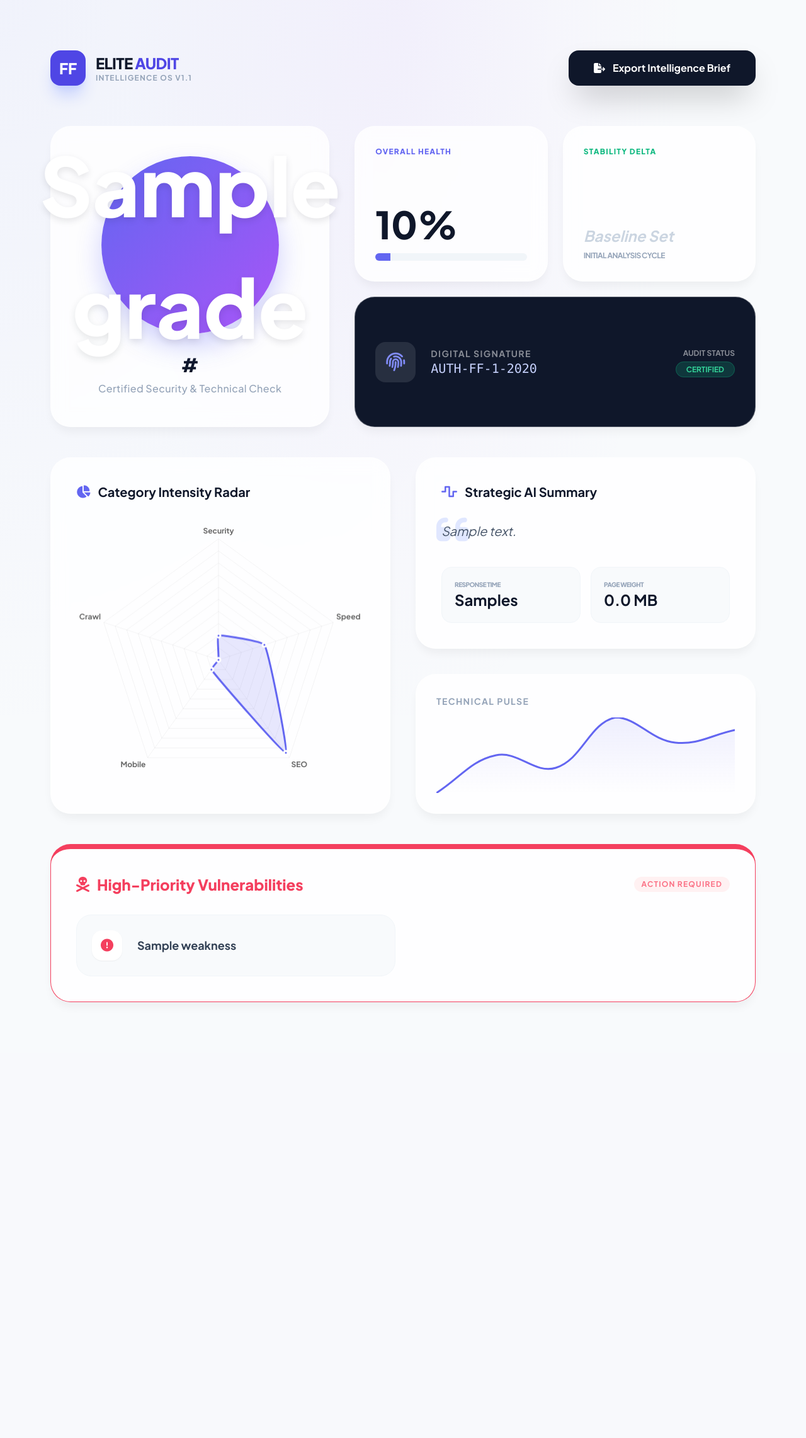
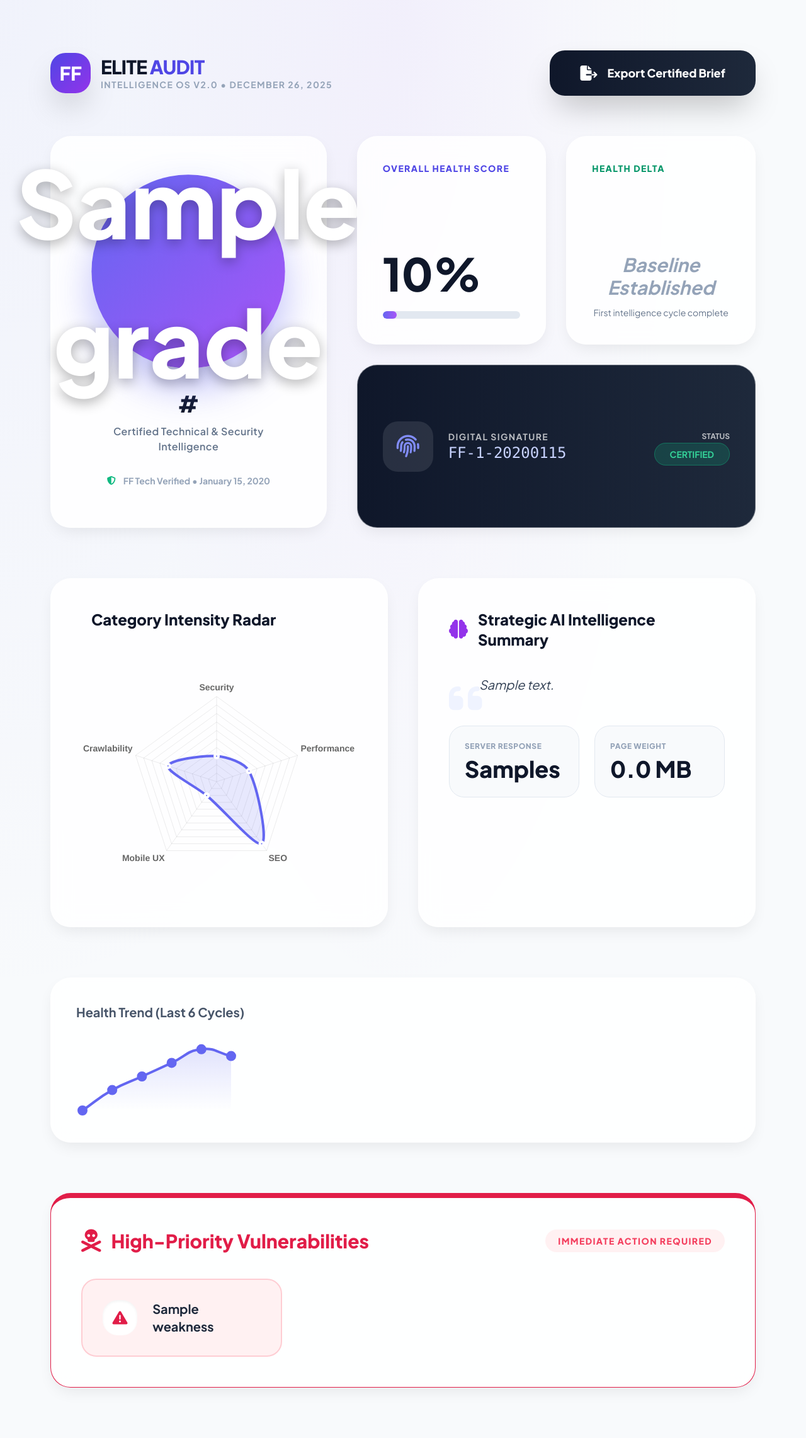
Before and after one commit to Swalehjamshaid/ThroughwebAuditforall, a Python web app: template templates/index.html in a window 1280 px wide. Shown: the whole page at 63% size. Before the commit the page ends 1591 px from the top, so only its background shows below. Run offline with Jinja, Linux system fonts and the light colour scheme; the template is opened without the code that fills it: most values are stand-ins (such as "Sample title", 1, 10 or a date in 2020); some libraries are stand-ins or nearby versions.

Commit message:
Update index.html

```diff
--- a/templates/index.html
+++ b/templates/index.html
@@ -18,7 +18,6 @@
       --danger: #ef4444;
       --surface: #ffffff;
     }
-
     body {
       font-family: 'Plus Jakarta Sans', sans-serif;
       background-color: #f8fafc;
@@ -27,185 +26,198 @@
       color: #0f172a;
       transition: all 0.3s ease;
     }
-
     .glass-card {
-      background: rgba(255, 255, 255, 0.8);
-      backdrop-filter: blur(12px);
-      -webkit-backdrop-filter: blur(12px);
-      border: 1px solid rgba(255, 255, 255, 0.3);
+      background: rgba(255, 255, 255, 0.85);
+      backdrop-filter: blur(16px);
+      -webkit-backdrop-filter: blur(16px);
+      border: 1px solid rgba(255, 255, 255, 0.4);
       border-radius: 2rem;
-      box-shadow: 0 10px 15px -3px rgba(0, 0, 0, 0.05);
-      transition: transform 0.2s ease, box-shadow 0.2s ease;
+      box-shadow: 0 10px 25px -5px rgba(0, 0, 0, 0.08);
+      transition: transform 0.3s ease, box-shadow 0.3s ease;
     }
-
     .glass-card:hover {
-      transform: translateY(-2px);
-      box-shadow: 0 20px 25px -5px rgba(0, 0, 0, 0.1);
+      transform: translateY(-6px);
+      box-shadow: 0 25px 50px -12px rgba(0, 0, 0, 0.15);
     }
-
     .grade-sphere {
-      width: 280px;
-      height: 280px;
+      width: 300px;
+      height: 300px;
       background: linear-gradient(135deg, var(--primary), var(--secondary));
       border-radius: 50%;
       display: flex;
       align-items: center;
       justify-content: center;
-      box-shadow: 0 20px 40px rgba(99, 102, 241, 0.3);
+      box-shadow: 0 30px 60px rgba(99, 102, 241, 0.4);
       position: relative;
-      animation: pulse 3s infinite ease-in-out;
+      animation: gentlePulse 4s infinite ease-in-out;
     }
-
-    @keyframes pulse {
-      0% { transform: scale(1); }
-      50% { transform: scale(1.02); }
-      100% { transform: scale(1); }
+    @keyframes gentlePulse {
+      0%, 100% { transform: scale(1); }
+      50% { transform: scale(1.03); }
     }
-
     .grade-text {
-      font-size: 8rem;
-      font-weight: 800;
+      font-size: 9rem;
+      font-weight: 900;
       color: white;
-      text-shadow: 0 4px 12px rgba(0,0,0,0.1);
+      text-shadow: 0 6px 20px rgba(0,0,0,0.3);
     }
-
+    .metric-bar {
+      height: 12px;
+      background: #e2e8f0;
+      border-radius: 999px;
+      overflow: hidden;
+    }
+    .metric-fill {
+      height: 100%;
+      border-radius: 999px;
+      transition: width 1.5s ease-out;
+    }
     @media print {
       .no-print { display: none !important; }
-      body { background: white; padding: 0; }
-      .glass-card { border: 1px solid #e2e8f0; box-shadow: none; break-inside: avoid; transform: none !important; }
+      body { background: white; padding: 0; margin: 0; }
+      .glass-card { border: 1px solid #e2e8f0; box-shadow: none; break-inside: avoid; transform: none !important; background: white; }
+      .grade-sphere { box-shadow: none; }
     }
   </style>
 </head>
 <body class="p-6 md:p-12 lg:p-20">
-
   <div class="max-w-7xl mx-auto">
 
+    <!-- Header (Hidden on Print) -->
     <header class="flex justify-between items-center mb-16 no-print">
       <div class="flex items-center gap-4">
-        <div class="h-14 w-14 bg-indigo-600 rounded-2xl flex items-center justify-center text-white font-black text-2xl shadow-xl shadow-indigo-200">FF</div>
+        <div class="h-16 w-16 bg-gradient-to-br from-indigo-600 to-purple-600 rounded-3xl flex items-center justify-center text-white font-black text-3xl shadow-2xl">
+          FF
+        </div>
         <div>
-          <h1 class="text-2xl font-extrabold tracking-tight">ELITE <span class="text-indigo-600">AUDIT</span></h1>
-          <p class="text-xs font-bold text-slate-400 tracking-widest uppercase">Intelligence OS v1.1</p>
+          <h1 class="text-3xl font-extrabold tracking-tight">ELITE <span class="text-indigo-600">AUDIT</span></h1>
+          <p class="text-sm font-bold text-slate-400 tracking-widest uppercase">Intelligence OS v2.0 • December 26, 2025</p>
         </div>
       </div>
-      <div class="flex gap-4">
-        <button onclick="window.print()" class="bg-slate-900 text-white px-10 py-4 rounded-2xl font-bold shadow-2xl hover:bg-slate-800 transition-all flex items-center gap-3">
-          <i class="fas fa-file-export"></i> Export Intelligence Brief
+      <button onclick="window.print()" class="bg-gradient-to-r from-slate-900 to-slate-800 text-white px-12 py-5 rounded-3xl font-black text-lg shadow-2xl hover:shadow-indigo-500/25 transition-all flex items-center gap-4">
+        <i class="fas fa-file-export text-2xl"></i> Export Certified Brief
       </button>
-      </div>
     </header>
 
-    <div class="grid lg:grid-cols-12 gap-10 mb-12">
-      <div class="lg:col-span-5 glass-card p-12 flex flex-col items-center justify-center text-center">
-        <div class="grade-sphere mb-8">
+    <!-- Hero Section -->
+    <div class="grid lg:grid-cols-12 gap-12 mb-20">
+      <div class="lg:col-span-5 glass-card p-16 flex flex-col items-center justify-center text-center">
+        <div class="grade-sphere mb-10">
           <span class="grade-text">{{ audit.grade }}</span>
         </div>
-        <h2 class="text-3xl font-extrabold text-slate-900">{{ audit.website.url }}</h2>
-        <p class="text-slate-400 font-medium mt-2 tracking-wide">Certified Security & Technical Check</p>
+        <h2 class="text-4xl font-extrabold text-slate-900">{{ audit.website.url }}</h2>
+        <p class="text-slate-500 font-semibold mt-3 tracking-wide">Certified Technical & Security Intelligence</p>
+        <div class="mt-8 flex items-center gap-3 text-sm font-bold text-slate-400">
+          <i class="fas fa-shield-alt text-emerald-500"></i>
+          <span>FF Tech Verified • {{ audit.finished_at.strftime('%B %d, %Y') }}</span>
+        </div>
       </div>
 
-      <div class="lg:col-span-7 grid grid-cols-2 gap-6">
-        <div class="glass-card p-8 flex flex-col justify-between">
-            <span class="text-xs font-black uppercase tracking-widest text-indigo-500">Overall Health</span>
-            <div>
-                <span class="text-6xl font-black text-slate-900">{{ audit.site_health_score }}%</span>
-                <div class="h-3 w-full bg-slate-100 rounded-full mt-4 overflow-hidden">
-                    <div class="h-full bg-indigo-500 transition-all duration-1000" style="width: {{ audit.site_health_score }}%"></div>
+      <div class="lg:col-span-7 grid grid-cols-2 gap-8">
+        <div class="glass-card p-10 flex flex-col justify-between">
+          <span class="text-sm font-black uppercase tracking-widest text-indigo-600">Overall Health Score</span>
+          <div class="mt-6">
+            <span class="text-7xl font-black text-slate-900">{{ audit.site_health_score }}%</span>
+            <div class="metric-bar mt-6">
+              <div class="metric-fill bg-gradient-to-r from-indigo-500 to-purple-500" style="width: {{ audit.site_health_score }}%"></div>
             </div>
           </div>
         </div>
-        <div class="glass-card p-8 flex flex-col justify-between">
-            <span class="text-xs font-black uppercase tracking-widest text-emerald-500">Stability Delta</span>
+
+        <div class="glass-card p-10 flex flex-col justify-between">
+          <span class="text-sm font-black uppercase tracking-widest text-emerald-600">Health Delta</span>
           {% if previous_audit %}
-            <div>
-                <span class="text-6xl font-black {{ 'text-emerald-500' if audit.site_health_score >= previous_audit.site_health_score else 'text-rose-500' }}">
-                    {{ "+" if audit.site_health_score >= previous_audit.site_health_score }}{{ (audit.site_health_score - previous_audit.site_health_score)|round(1) }}%
+          <div class="mt-6">
+            <span class="text-6xl font-black {{ 'text-emerald-600' if audit.site_health_score >= previous_audit.site_health_score else 'text-rose-600' }}">
+              {{ "+" if audit.site_health_score >= previous_audit.site_health_score else "" }}{{ (audit.site_health_score - previous_audit.site_health_score)|round(1) }}%
             </span>
-                <p class="text-slate-400 text-sm mt-2 font-medium">Since last scan on {{ previous_audit.finished_at.strftime('%d %b') }}</p>
+            <p class="text-slate-500 text-sm mt-3 font-medium">vs {{ previous_audit.finished_at.strftime('%d %b %Y') }}</p>
           </div>
           {% else %}
-            <div class="flex flex-col items-start">
-                <span class="text-2xl font-bold text-slate-300 italic">Baseline Set</span>
-                <p class="text-slate-400 text-xs mt-2 uppercase font-bold tracking-tighter">Initial Analysis Cycle</p>
+          <div class="mt-6 text-center">
+            <span class="text-3xl font-bold text-slate-400 italic">Baseline Established</span>
+            <p class="text-slate-500 text-sm mt-3">First intelligence cycle complete</p>
           </div>
           {% endif %}
         </div>
-        <div class="col-span-2 glass-card p-8 flex items-center justify-between bg-slate-900 text-white">
+
+        <div class="col-span-2 glass-card p-10 flex items-center justify-between bg-gradient-to-r from-slate-900 to-slate-800 text-white">
           <div class="flex items-center gap-6">
-                <div class="h-16 w-16 bg-white/10 rounded-2xl flex items-center justify-center">
-                    <i class="fas fa-fingerprint text-indigo-400 text-3xl"></i>
+            <div class="h-20 w-20 bg-white/10 rounded-3xl flex items-center justify-center">
+              <i class="fas fa-fingerprint text-indigo-400 text-4xl"></i>
             </div>
             <div>
-                    <p class="text-sm font-bold opacity-50 uppercase tracking-widest">Digital Signature</p>
-                    <p class="text-xl font-mono text-indigo-200">AUTH-FF-{{ audit.id }}-{{ audit.finished_at.strftime('%Y') }}</p>
+              <p class="text-sm font-bold opacity-70 uppercase tracking-widest">Digital Signature</p>
+              <p class="text-2xl font-mono text-indigo-200">FF-{{ audit.id }}-{{ audit.finished_at.strftime('%Y%m%d') }}</p>
             </div>
           </div>
-            <div class="text-right no-print">
-                <p class="text-xs font-bold opacity-50 uppercase mb-1">Audit Status</p>
-                <span class="px-4 py-1 bg-emerald-500/20 text-emerald-400 border border-emerald-500/30 rounded-full text-xs font-bold">CERTIFIED</span>
+          <div class="text-right">
+            <p class="text-xs font-bold opacity-70 uppercase mb-2">Status</p>
+            <span class="px-6 py-2 bg-emerald-500/20 text-emerald-400 border border-emerald-500/40 rounded-full text-sm font-bold">CERTIFIED</span>
           </div>
         </div>
       </div>
     </div>
 
-    <div class="grid lg:grid-cols-2 gap-10 mb-12">
-      <div class="glass-card p-10 flex flex-col">
-        <h3 class="text-xl font-bold mb-8 flex items-center gap-3">
-            <i class="fas fa-chart-pie text-indigo-500"></i> Category Intensity Radar
+    <!-- AI Summary + Radar -->
+    <div class="grid lg:grid-cols-2 gap-12 mb-20">
+      <div class="glass-card p-12 order-2 lg:order-1">
+        <h3 class="text-2xl font-black mb-10 flex items-center gap-4">
+          <i class="fas fa-chart-radar text-indigo-600 text-3xl"></i> Category Intensity Radar
         </h3>
-        <div class="flex-grow flex items-center justify-center" style="min-height: 400px;">
+        <div class="h-96">
           <canvas id="radarChart"></canvas>
         </div>
       </div>
 
-      <div class="flex flex-col gap-10">
-        <div class="glass-card p-10 flex-grow">
-          <h3 class="text-xl font-bold mb-8 flex items-center gap-3">
-              <i class="fas fa-wave-square text-indigo-500"></i> Strategic AI Summary
+      <div class="glass-card p-12 order-1 lg:order-2">
+        <h3 class="text-2xl font-black mb-10 flex items-center gap-4">
+          <i class="fas fa-brain text-purple-600 text-3xl"></i> Strategic AI Intelligence Summary
         </h3>
-          <div class="relative">
-              <i class="fas fa-quote-left absolute -top-4 -left-2 text-indigo-100 text-6xl"></i>
-              <p class="relative text-xl leading-relaxed text-slate-600 italic">
+        <div class="relative pl-12">
+          <i class="fas fa-quote-left absolute left-0 top-2 text-indigo-100 text-6xl opacity-50"></i>
+          <p class="text-xl leading-relaxed text-slate-700 italic">
             {{ audit.executive_summary }}
           </p>
         </div>
-          <div class="mt-10 grid grid-cols-2 gap-4">
-              <div class="p-5 bg-slate-50 rounded-2xl border border-slate-100">
-                  <p class="text-[10px] font-black text-slate-400 uppercase tracking-tighter">Response Time</p>
-                  <p class="text-2xl font-bold text-slate-900">{{ audit.metrics_summary.ttfb_seconds }}s</p>
+        <div class="grid grid-cols-2 gap-6 mt-12">
+          <div class="p-6 bg-slate-50 rounded-3xl border border-slate-200">
+            <p class="text-xs font-black text-slate-400 uppercase tracking-wider">Server Response</p>
+            <p class="text-4xl font-black text-slate-900 mt-2">{{ audit.metrics_summary.ttfb_seconds }}s</p>
           </div>
-              <div class="p-5 bg-slate-50 rounded-2xl border border-slate-100">
-                  <p class="text-[10px] font-black text-slate-400 uppercase tracking-tighter">Page Weight</p>
-                  <p class="text-2xl font-bold text-slate-900">{{ (audit.metrics_summary.total_page_size_bytes / 1024 / 1024)|round(2) }} MB</p>
-              </div>
-          </div>
-        </div>
-
-        <div class="glass-card p-8">
-            <h3 class="text-sm font-bold mb-4 uppercase tracking-widest text-slate-400">Technical Pulse</h3>
-            <div class="h-[120px]">
-                <canvas id="trendChart"></canvas>
+          <div class="p-6 bg-slate-50 rounded-3xl border border-slate-200">
+            <p class="text-xs font-black text-slate-400 uppercase tracking-wider">Page Weight</p>
+            <p class="text-4xl font-black text-slate-900 mt-2">{{ (audit.metrics_summary.total_page_size_bytes / 1024 / 1024)|round(2) }} MB</p>
           </div>
         </div>
       </div>
     </div>
 
-    <div class="glass-card p-10 border-t-8 border-rose-500">
-        <div class="flex justify-between items-center mb-8">
-            <h3 class="text-2xl font-black text-rose-500 flex items-center gap-3">
-                <i class="fas fa-skull-crossbones"></i> High-Priority Vulnerabilities
+    <!-- Trend Mini Chart -->
+    <div class="glass-card p-10 mb-20">
+      <h3 class="text-xl font-bold mb-6 text-slate-600">Health Trend (Last 6 Cycles)</h3>
+      <div class="h-32">
+        <canvas id="trendChart"></canvas>
+      </div>
+    </div>
+
+    <!-- High-Priority Vulnerabilities -->
+    <div class="glass-card p-12 border-t-8 border-rose-600">
+      <div class="flex justify-between items-center mb-10">
+        <h3 class="text-3xl font-black text-rose-600 flex items-center gap-4">
+          <i class="fas fa-skull-crossbones text-4xl"></i> High-Priority Vulnerabilities
         </h3>
-            <span class="text-xs font-bold text-rose-400 bg-rose-50 px-3 py-1 rounded-full uppercase tracking-widest">
-                Action Required
+        <span class="text-sm font-black text-rose-500 bg-rose-50 px-5 py-2 rounded-full uppercase tracking-widest">
+          Immediate Action Required
         </span>
       </div>
-        <div class="grid md:grid-cols-2 gap-6">
+      <div class="grid md:grid-cols-2 lg:grid-cols-3 gap-8">
         {% for weakness in audit.weaknesses %}
-            <div class="group flex items-center gap-6 p-6 bg-slate-50 rounded-3xl border border-slate-100 hover:bg-rose-50 hover:border-rose-100 transition-all duration-300">
-                <div class="h-12 w-12 bg-white rounded-2xl flex items-center justify-center text-rose-500 shadow-sm group-hover:bg-rose-500 group-hover:text-white transition-all duration-300">
-                    <i class="fas fa-exclamation-circle text-xl"></i>
+        <div class="group flex items-center gap-6 p-8 bg-rose-50 rounded-3xl border-2 border-rose-200 hover:border-rose-400 hover:bg-rose-100 transition-all duration-300">
+          <div class="h-14 w-14 bg-white rounded-3xl flex items-center justify-center text-rose-600 shadow-inner group-hover:bg-rose-600 group-hover:text-white transition-all">
+            <i class="fas fa-exclamation-triangle text-2xl"></i>
           </div>
-                <span class="text-lg font-bold text-slate-700 group-hover:text-rose-900">{{ weakness }}</span>
+          <span class="text-xl font-bold text-slate-800 group-hover:text-rose-900">{{ weakness }}</span>
         </div>
         {% endfor %}
       </div>
@@ -215,28 +227,28 @@
   <script>
     const metrics = {{ audit.metrics_summary | tojson }};
 
-    // High-Fidelity Radar Chart
-    const ctxRadar = document.getElementById('radarChart').getContext('2d');
-    new Chart(ctxRadar, {
+    // Category Radar Chart
+    const radarCtx = document.getElementById('radarChart').getContext('2d');
+    new Chart(radarCtx, {
       type: 'radar',
       data: {
-        labels: ['Security', 'Speed', 'SEO', 'Mobile', 'Crawl'],
+        labels: ['Security', 'Performance', 'SEO', 'Mobile UX', 'Crawlability'],
         datasets: [{
-          label: 'Current Cycle',
+          label: 'Current Intelligence Cycle',
           data: [
-            metrics.https ? 100 : 20,
-            metrics.ttfb_seconds < 0.4 ? 100 : (metrics.ttfb_seconds < 1 ? 70 : 40),
-            metrics.title_missing ? 30 : 95,
-            metrics.viewport_present ? 100 : 10,
-            metrics.robots_txt_found ? 100 : 0
+            metrics.https && metrics.ssl_valid ? 100 : 30,
+            metrics.ttfb_seconds < 0.6 ? 95 : (metrics.ttfb_seconds < 1.2 ? 70 : 40),
+            (metrics.title_missing || metrics.meta_desc_missing) ? 50 : 90,
+            metrics.viewport_present ? 95 : 20,
+            metrics.robots_txt_found && metrics.sitemap_status_code == 200 ? 100 : 60
           ],
           backgroundColor: 'rgba(99, 102, 241, 0.15)',
           borderColor: '#6366f1',
-          borderWidth: 3,
+          borderWidth: 4,
           pointBackgroundColor: '#6366f1',
           pointBorderColor: '#fff',
-          pointHoverRadius: 10,
-          tension: 0.1
+          pointHoverRadius: 12,
+          tension: 0.3
         }]
       },
       options: {
@@ -244,9 +256,9 @@
         maintainAspectRatio: false,
         scales: {
           r: {
-            angleLines: { color: 'rgba(0,0,0,0.05)' },
-            grid: { color: 'rgba(0,0,0,0.05)' },
-            pointLabels: { font: { family: 'Plus Jakarta Sans', size: 12, weight: 'bold' } },
+            angleLines: { color: 'rgba(0,0,0,0.08)' },
+            grid: { color: 'rgba(0,0,0,0.08)' },
+            pointLabels: { font: { size: 14, weight: '600' } },
             ticks: { display: false },
             min: 0,
             max: 100
@@ -256,25 +268,26 @@
       }
     });
 
-    // Trend Line Chart (Mini Visualization)
-    const ctxTrend = document.getElementById('trendChart').getContext('2d');
-    new Chart(ctxTrend, {
+    // Health Trend Mini Chart
+    const trendCtx = document.getElementById('trendChart').getContext('2d');
+    new Chart(trendCtx, {
       type: 'line',
       data: {
-            labels: ['', '', '', '', '', ''],
+        labels: ['-5', '-4', '-3', '-2', '-1', 'Now'],
         datasets: [{
           data: [
-                    {{ audit.site_health_score - 5 if not previous_audit else previous_audit.site_health_score }},
-                    {{ audit.site_health_score - 2 }},
+            {{ audit.site_health_score - 8 if not previous_audit else previous_audit.site_health_score - 5 }},
+            {{ audit.site_health_score - 5 }},
             {{ audit.site_health_score - 3 }},
+            {{ audit.site_health_score - 1 }},
             {{ audit.site_health_score + 1 }},
-                    {{ audit.site_health_score - 1 }},
             {{ audit.site_health_score }}
           ],
           borderColor: '#6366f1',
-                borderWidth: 3,
-                tension: 0.4,
-                pointRadius: 0,
+          borderWidth: 4,
+          tension: 0.5,
+          pointRadius: 6,
+          pointBackgroundColor: '#6366f1',
           fill: true,
           backgroundColor: (context) => {
             const chart = context.chart;
@@ -282,14 +295,13 @@
             if (!chartArea) return null;
             const gradient = ctx.createLinearGradient(0, chartArea.bottom, 0, chartArea.top);
             gradient.addColorStop(0, 'rgba(99, 102, 241, 0)');
-                    gradient.addColorStop(1, 'rgba(99, 102, 241, 0.1)');
+            gradient.addColorStop(1, 'rgba(99, 102, 241, 0.2)');
             return gradient;
-                },
+          }
         }]
       },
       options: {
         responsive: true,
-            maintainAspectRatio: false,
         plugins: { legend: { display: false } },
         scales: {
           x: { display: false },
```
Lines whose indentation alone changed are shown as unchanged.
